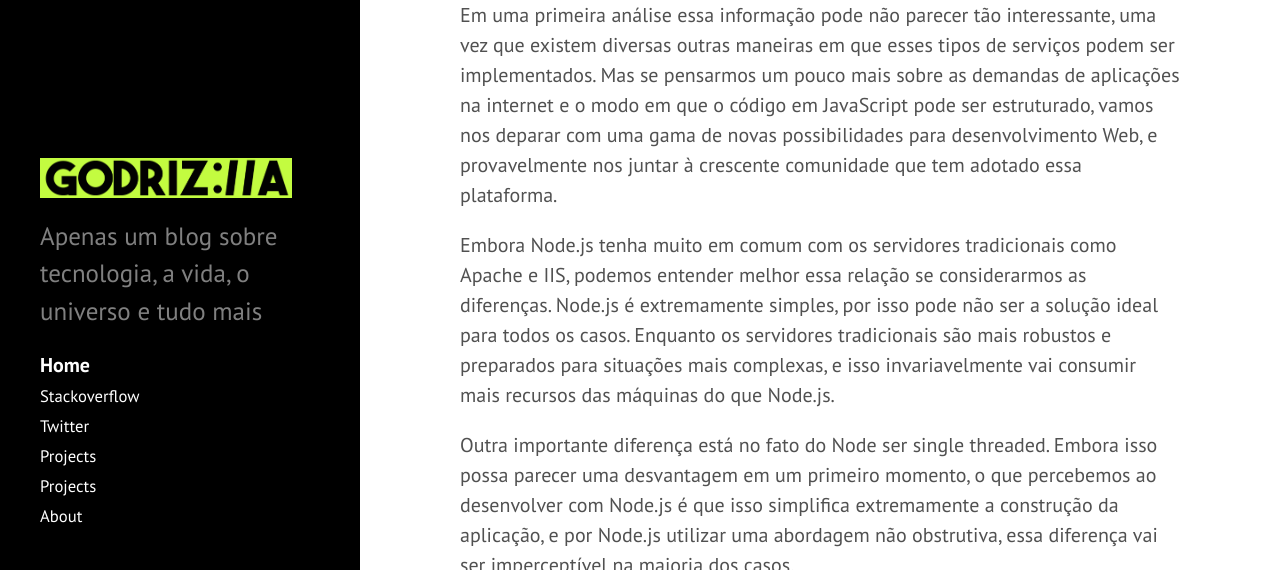
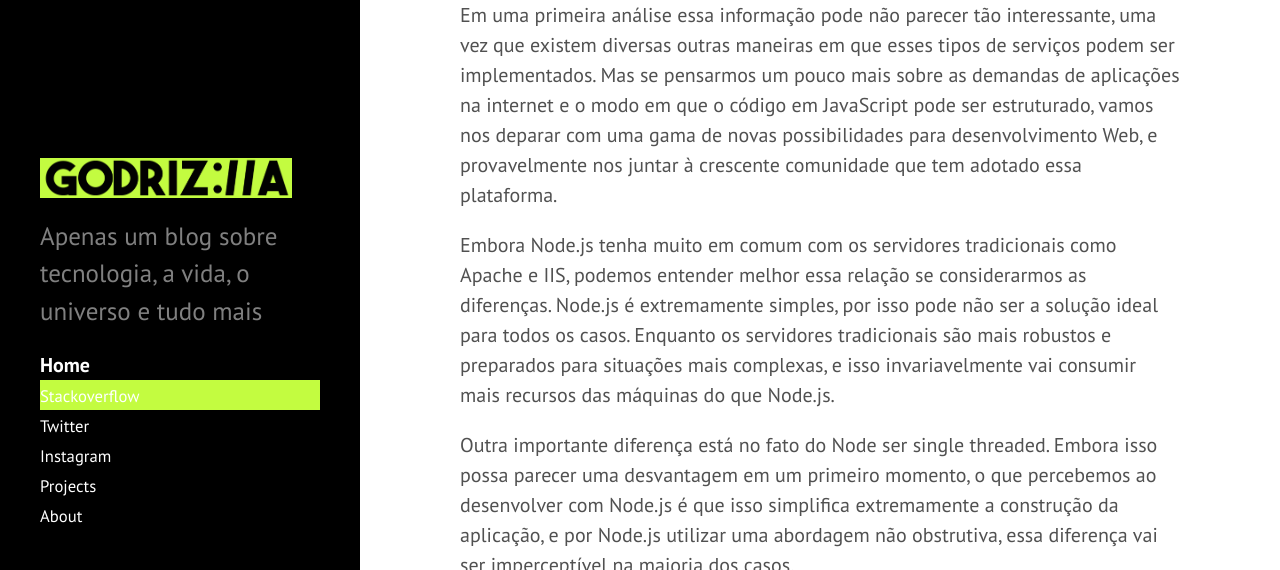
Before and after one commit to godrizilla/godrizilla.github.io, a Jekyll site: the page built from index.html, in a window 1280 px wide and 1400 px high, scrolled down 450 px. Shown: the part 830-1400 px from the top of the window. Built offline with Jekyll 4.4.1, drawn with Linux system fonts in a browser that asks for light colours; the list of posts is cut into pages by our own code.

Commit message:
New POst

```diff
--- a/_includes/sidebar.html
+++ b/_includes/sidebar.html
@@ -10,14 +10,14 @@
       <li class="sidebar-nav-item{% if page.title == "Home" %} active{% endif %}">
         <a href="/">Home</a>
       </li>
-       <li>
+       <li class="li_stile">
          <small><a href="https://pt.stackoverflow.com/users/24168/godrix" target="_blank">Stackoverflow</a></small>
       </li>
       <li>
          <small><a href="https://twitter.com/godrizilla" target="_blank">Twitter</a></small>
       </li>
        <li>
-         <small> <a href="/projects" >Projects</a></small>
+         <small> <a href="https://www.instagram.com/godrizilla/" target="_blank" >Instagram</a></small>
       </li>
       <li>
          <small> <a href="/projects" >Projects</a></small>
--- a/public/css/hyde.css
+++ b/public/css/hyde.css
@@ -217,3 +217,7 @@ a.sidebar-nav-item:focus {
 .theme-base-0f .related-posts li a:hover {
   color: #8f5536;
 }
+
+.li_stile{
+    background-color: #C3FC40;
+}
```
